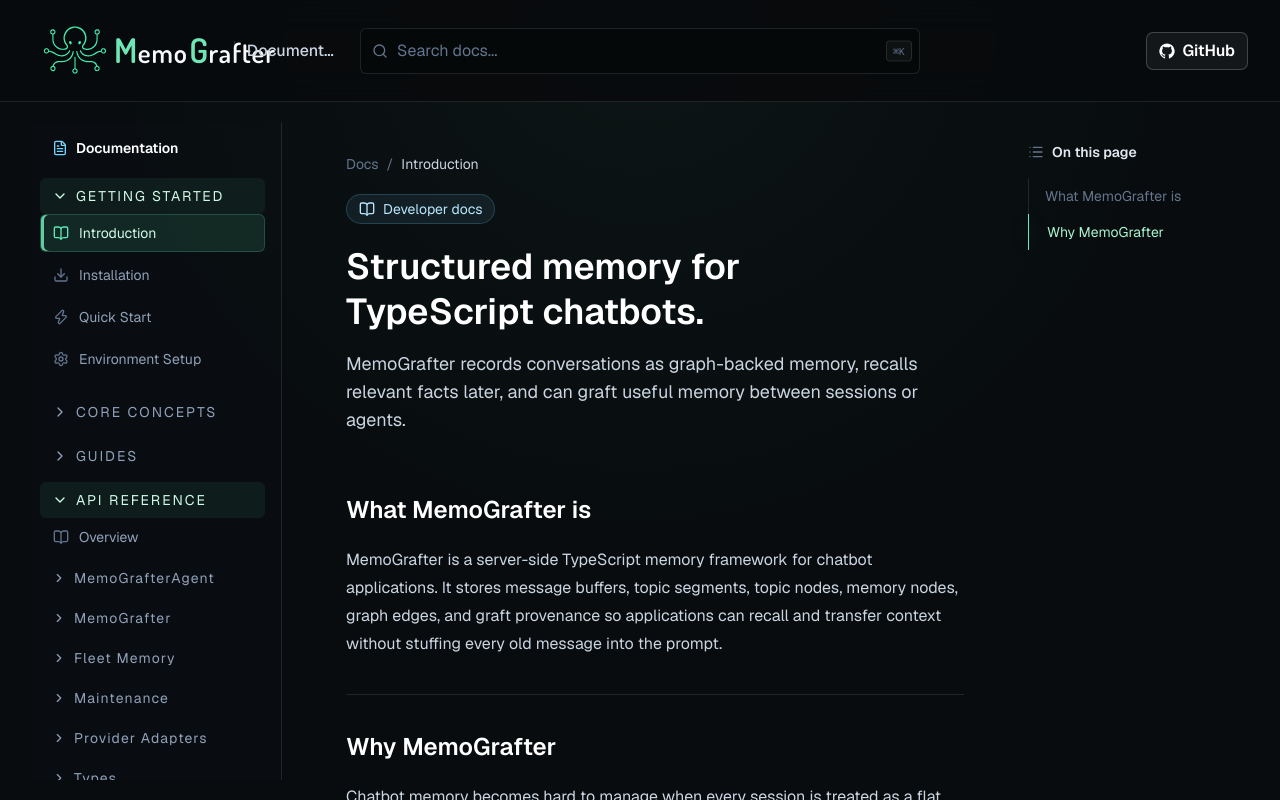
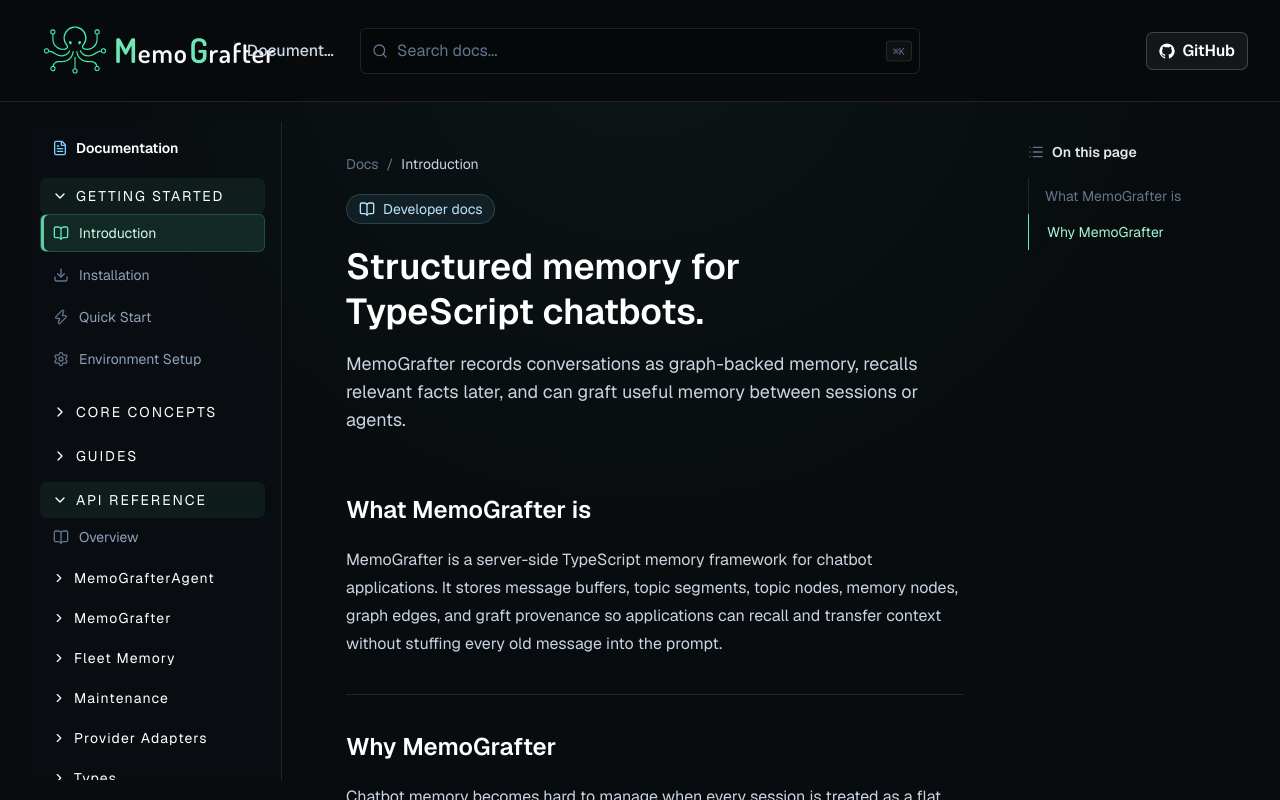
Before and after one commit to mayhemking007/mg-website, a Next.js app: page /docs in a window 1280 px wide. Both pictures are taken after a click on the button "API REFERENCE". Shown: the top 800 px of the page. Built offline with nearby package versions, Linux system fonts and the light colour scheme.

Commit message:
Improve sidebar view and fix scroll bug

```diff
--- a/src/components/docs-sidebar.tsx
+++ b/src/components/docs-sidebar.tsx
@@ -222,8 +222,8 @@
           aria-expanded={isOpen}
           aria-controls={groupId}
           onClick={() => toggleGroup(group.title)}
-          className={`flex w-full items-center gap-2 rounded-md px-3 py-2 text-left text-xs font-medium uppercase tracking-[0.14em] transition-colors hover:bg-white/[0.04] hover:text-slate-200 focus-visible:outline-2 focus-visible:outline-offset-2 focus-visible:outline-sky-300 ${
-            isOpen ? "bg-emerald-300/[0.07] text-emerald-100" : "text-slate-400"
+          className={`flex w-full items-center gap-2 rounded-md px-3 py-2 text-left text-xs font-medium uppercase tracking-[0.14em] text-white transition-colors hover:bg-white/[0.04] focus-visible:outline-2 focus-visible:outline-offset-2 focus-visible:outline-sky-300 ${
+            isOpen ? "bg-emerald-300/[0.07]" : ""
           }`}
         >
           <ChevronRight
@@ -271,8 +271,8 @@
                 aria-expanded={isOpen}
                 aria-controls={contentId}
                 onClick={() => toggleGroup(item.id)}
-                className={`flex w-full items-center gap-2 rounded-md py-2 pr-3 text-left text-xs font-medium tracking-[0.08em] transition-colors hover:bg-white/[0.04] hover:text-slate-200 focus-visible:outline-2 focus-visible:outline-offset-2 focus-visible:outline-sky-300 ${
-                  isOpen ? "bg-emerald-300/[0.07] text-emerald-100" : "text-slate-400"
+                className={`flex w-full items-center gap-2 rounded-md py-2 pr-3 text-left text-xs font-medium tracking-[0.08em] text-white transition-colors hover:bg-white/[0.04] focus-visible:outline-2 focus-visible:outline-offset-2 focus-visible:outline-sky-300 ${
+                  isOpen ? "bg-emerald-300/[0.07]" : ""
                 }`}
                 style={{ paddingLeft: `${12 + depth * 12}px` }}
               >
@@ -315,7 +315,6 @@
   const activeHref = usePathname();
   const navGroups = groups ?? [{ title: "Docs", items }];
   const sidebarRef = useRef<HTMLElement>(null);
-  const navigationFromSidebarRef = useRef(false);
   const idPrefix = useId();
   const { openGroups, toggleGroup } = useOpenGroups(navGroups, activeHref);
 
@@ -326,28 +325,9 @@
     if (sidebar && storedPosition !== null) sidebar.scrollTop = Number(storedPosition);
   }, []);
 
-  useLayoutEffect(() => {
-    if (navigationFromSidebarRef.current) {
-      navigationFromSidebarRef.current = false;
-      return;
-    }
-
-    const sidebar = sidebarRef.current;
-    const activeLink = sidebar?.querySelector<HTMLElement>('[data-active="true"]');
-
-    if (!sidebar || !activeLink) return;
-
-    activeLink.scrollIntoView({ block: "nearest" });
-  }, [activeHref, openGroups]);
-
   function preserveScrollPosition() {
     const sidebar = sidebarRef.current;
     if (sidebar) window.sessionStorage.setItem(scrollStorageKey, String(sidebar.scrollTop));
-  }
-
-  function handleNavigate() {
-    navigationFromSidebarRef.current = true;
-    preserveScrollPosition();
   }
 
   return (
@@ -366,7 +346,7 @@
           activeHref={activeHref}
           openGroups={openGroups}
           toggleGroup={toggleGroup}
-          onNavigate={handleNavigate}
+          onNavigate={preserveScrollPosition}
           idPrefix={idPrefix}
         />
       </nav>
```
